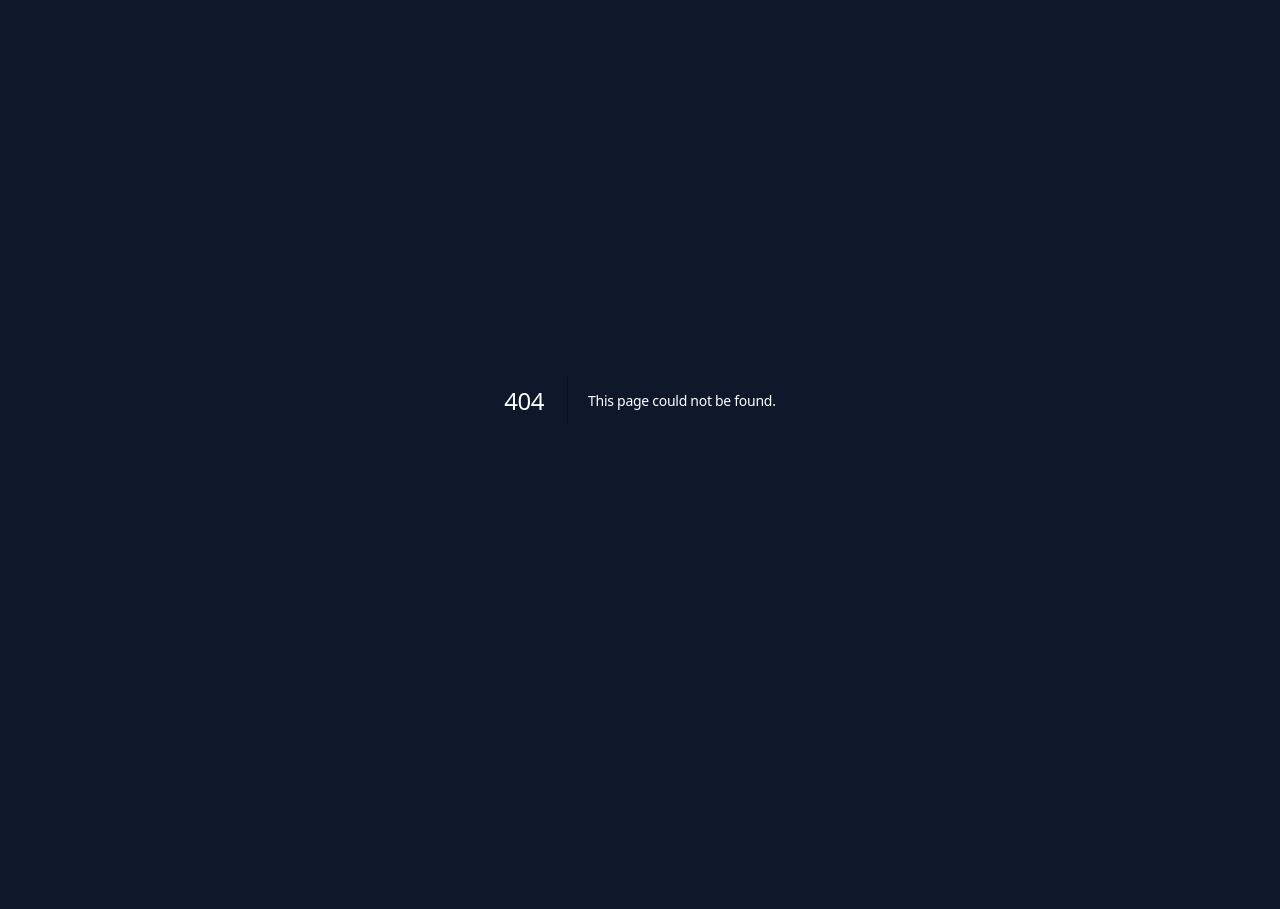
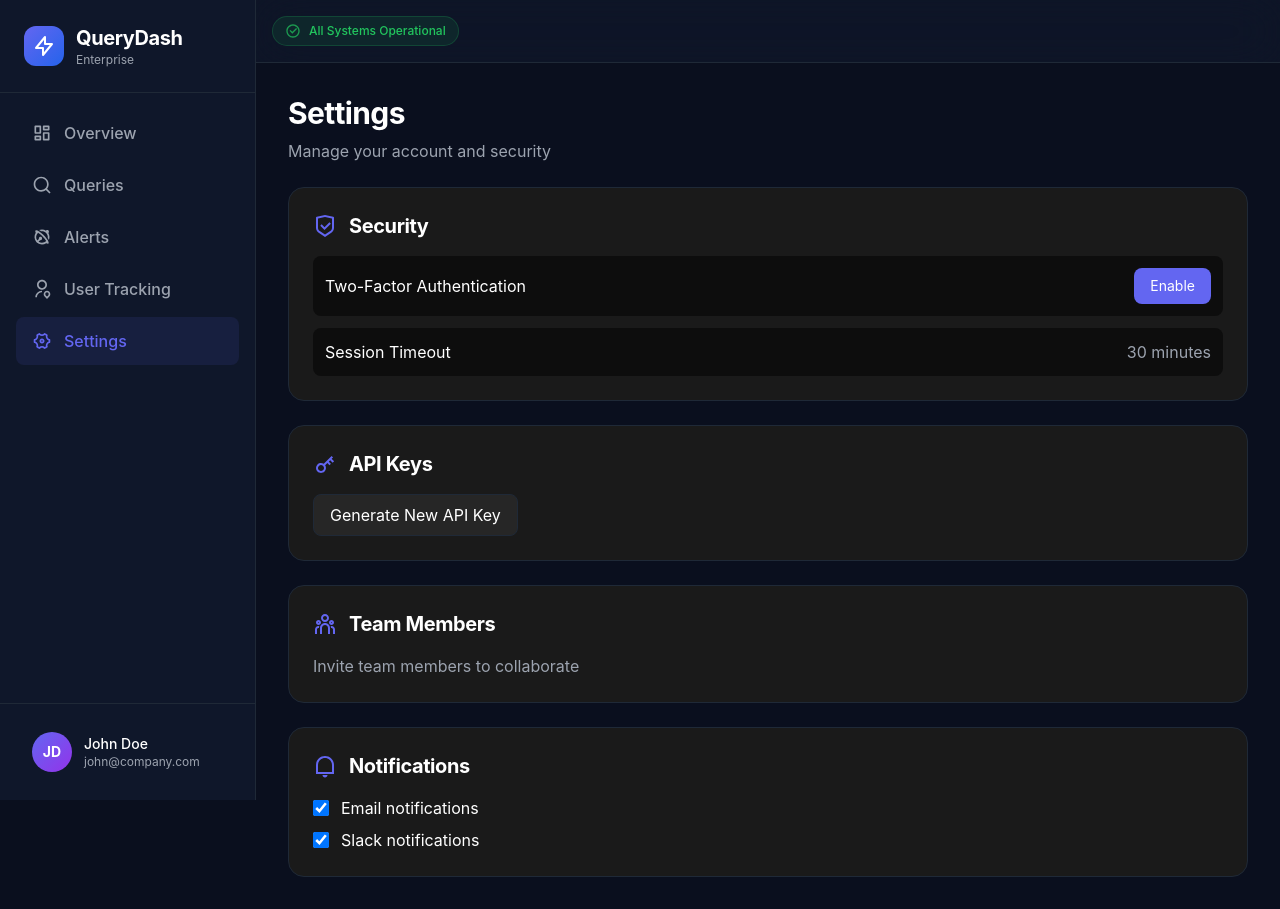
Before and after one commit to skillmates07-stack/querydash-frontend, a Next.js app: page /dashboard/settings in a window 1280 px wide. Before the commit this address had no page. Before the commit the page ends 800 px from the top, so only its background shows below. Built offline with nearby package versions, Linux system fonts and the light colour scheme.

Commit message:
Create page.tsx

```diff
--- /dev/null
+++ b/src/app/dashboard/settings/page.tsx
@@ -0,0 +1,72 @@
+'use client';
+
+import { RiShieldCheckLine, RiKey2Line, RiTeamLine, RiNotificationLine } from 'react-icons/ri';
+
+export default function SettingsPage() {
+  return (
+    <div className="space-y-6">
+      <div>
+        <h1 className="text-3xl font-bold text-white mb-2">Settings</h1>
+        <p className="text-gray-400">Manage your account and security</p>
+      </div>
+
+      <div className="grid gap-6">
+        {/* Security */}
+        <div className="p-6 rounded-2xl bg-[#1a1a1a] border border-gray-800">
+          <div className="flex items-center gap-3 mb-4">
+            <RiShieldCheckLine className="text-2xl text-accent" />
+            <h2 className="text-xl font-bold text-white">Security</h2>
+          </div>
+          <div className="space-y-3">
+            <div className="flex items-center justify-between p-3 rounded-lg bg-[#0d0d0d]">
+              <span className="text-white">Two-Factor Authentication</span>
+              <button className="px-4 py-2 rounded-lg bg-accent text-white text-sm">Enable</button>
+            </div>
+            <div className="flex items-center justify-between p-3 rounded-lg bg-[#0d0d0d]">
+              <span className="text-white">Session Timeout</span>
+              <span className="text-gray-400">30 minutes</span>
+            </div>
+          </div>
+        </div>
+
+        {/* API Keys */}
+        <div className="p-6 rounded-2xl bg-[#1a1a1a] border border-gray-800">
+          <div className="flex items-center gap-3 mb-4">
+            <RiKey2Line className="text-2xl text-accent" />
+            <h2 className="text-xl font-bold text-white">API Keys</h2>
+          </div>
+          <button className="px-4 py-2 rounded-lg bg-white/5 border border-gray-800 text-white hover:border-accent transition-all">
+            Generate New API Key
+          </button>
+        </div>
+
+        {/* Team */}
+        <div className="p-6 rounded-2xl bg-[#1a1a1a] border border-gray-800">
+          <div className="flex items-center gap-3 mb-4">
+            <RiTeamLine className="text-2xl text-accent" />
+            <h2 className="text-xl font-bold text-white">Team Members</h2>
+          </div>
+          <p className="text-gray-400">Invite team members to collaborate</p>
+        </div>
+
+        {/* Notifications */}
+        <div className="p-6 rounded-2xl bg-[#1a1a1a] border border-gray-800">
+          <div className="flex items-center gap-3 mb-4">
+            <RiNotificationLine className="text-2xl text-accent" />
+            <h2 className="text-xl font-bold text-white">Notifications</h2>
+          </div>
+          <div className="space-y-2">
+            <label className="flex items-center gap-3 cursor-pointer">
+              <input type="checkbox" defaultChecked className="w-4 h-4" />
+              <span className="text-white">Email notifications</span>
+            </label>
+            <label className="flex items-center gap-3 cursor-pointer">
+              <input type="checkbox" defaultChecked className="w-4 h-4" />
+              <span className="text-white">Slack notifications</span>
+            </label>
+          </div>
+        </div>
+      </div>
+    </div>
+  );
+}
```
